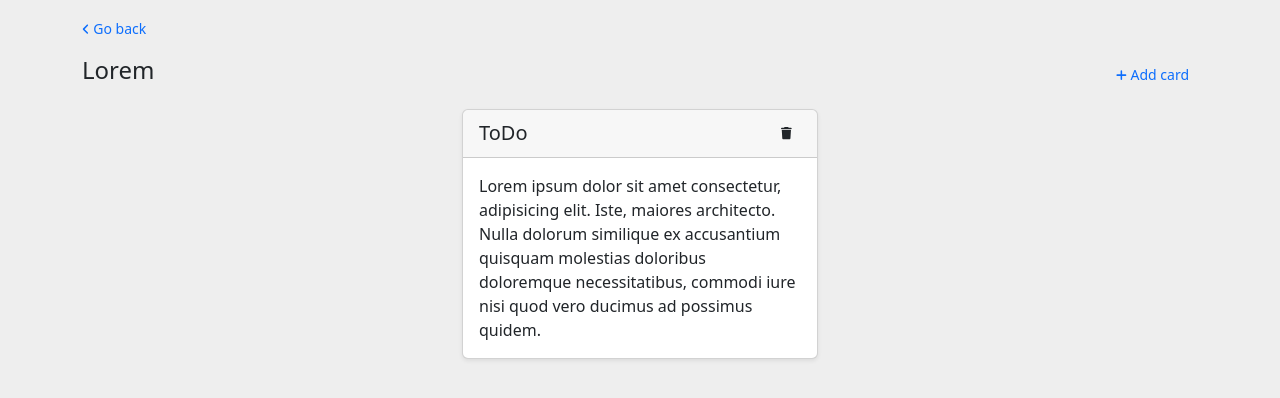
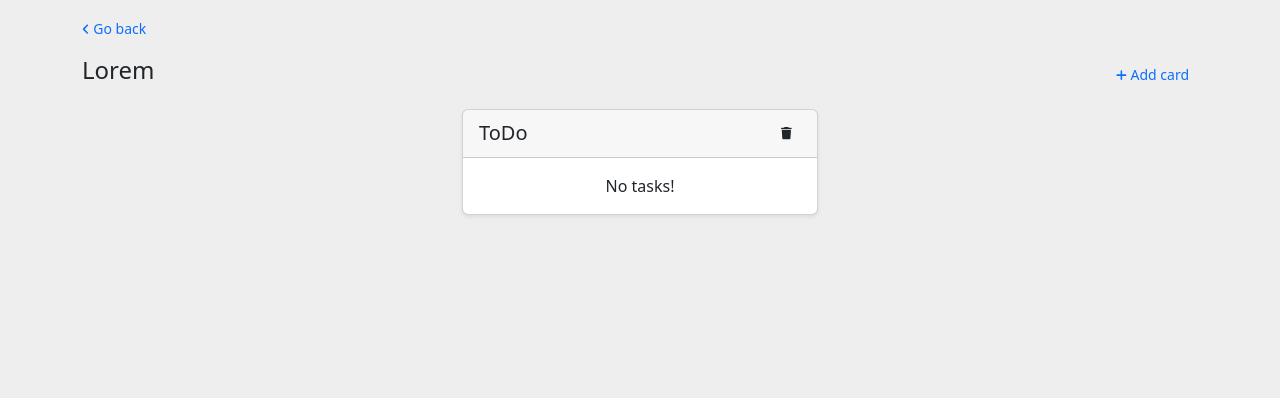
Before and after one commit to Kajaia/vue-crm-app, a Vue app: page /boards/1 in a window 1280 px wide. Shown: the top 398 px of the page. Built offline with nearby package versions, Linux system fonts and the light colour scheme.

Commit message:
Added tasks store and TasksList

```diff
--- a/src/components/cards/CardsList.vue
+++ b/src/components/cards/CardsList.vue
@@ -2,6 +2,7 @@
 import { useCardsStore } from "@/stores/cards";
 import { computed } from "@vue/reactivity";
 import CardRemove from "@/components/cards/CardRemove.vue";
+import TasksList from "../tasks/TasksList.vue";
 
 const props = defineProps({
   id: String,
@@ -23,12 +24,7 @@ const cards = computed(() => store.getCardsByBoardId(props.id));
         <CardRemove :id="card.id" :title="card.title" />
       </div>
       <div class="card-body">
-        <p class="mb-0">
-          Lorem ipsum dolor sit amet consectetur, adipisicing elit. Iste,
-          maiores architecto. Nulla dolorum similique ex accusantium quisquam
-          molestias doloribus doloremque necessitatibus, commodi iure nisi quod
-          vero ducimus ad possimus quidem.
-        </p>
+        <TasksList :cardId="card.id" />
       </div>
     </div>
   </div>
--- /dev/null
+++ b/src/components/tasks/TasksList.vue
@@ -0,0 +1,19 @@
+<script setup>
+import { computed } from "@vue/reactivity";
+import { useTasksStore } from "@/stores/tasks";
+
+const props = defineProps({
+  cardId: Number,
+});
+
+const store = useTasksStore();
+
+const tasks = computed(() => store.getTasksByCardId(props.cardId));
+</script>
+
+<template>
+  <ul v-if="tasks.length" class="m-0">
+    <li v-for="task in tasks" :key="task.id">{{ task.title }}</li>
+  </ul>
+  <p v-else class="mb-0 text-center">No tasks!</p>
+</template>
--- /dev/null
+++ b/src/stores/tasks.js
@@ -0,0 +1,25 @@
+import { defineStore } from "pinia";
+
+const updateTasksStorage = (tasks) => {
+  localStorage.setItem("tasks", JSON.stringify(tasks));
+};
+
+export const useTasksStore = defineStore({
+  id: "tasks",
+  state: () => ({
+    tasks: localStorage.tasks
+      ? JSON.parse(localStorage.tasks)
+      : [
+          { id: 1, title: "Lorem ipsum", position: 1, card_id: 2 },
+          { id: 2, title: "Dolor", position: 1, card_id: 1 },
+          { id: 3, title: "Sit amet", position: 2, card_id: 2 },
+          { id: 4, title: "Dolore ipsem", position: 1, card_id: 3 },
+          { id: 5, title: "Sit dolor", position: 2, card_id: 3 },
+        ],
+  }),
+  actions: {
+    getTasksByCardId(id) {
+      return this.tasks.filter((task) => task.card_id === id);
+    },
+  },
+});
```
